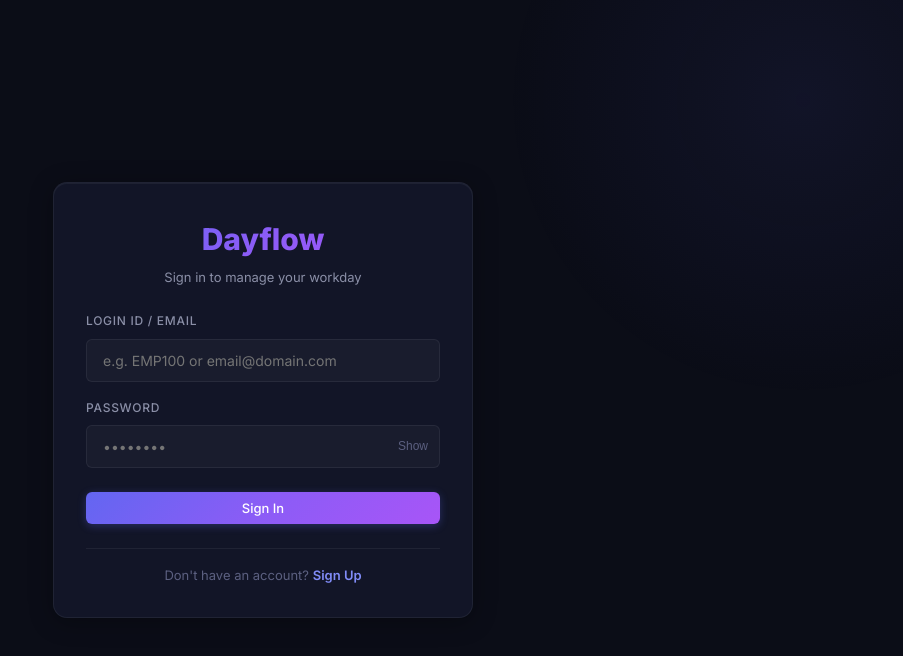
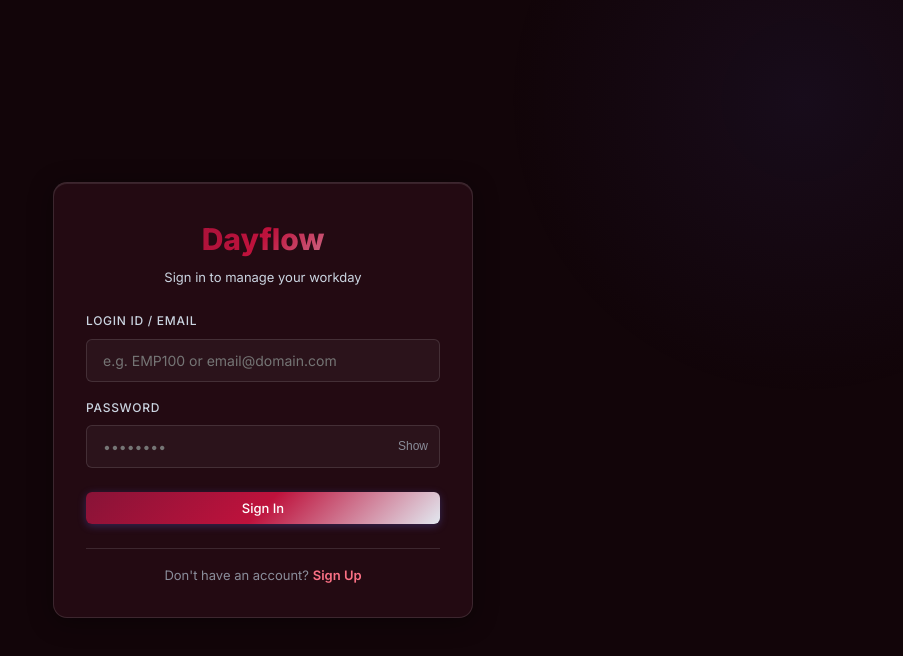
Before and after one commit to TechGajana/Dayflow, a Next.js app in the folder frontend/: page /login in a window 1280 px wide. Shown: the top 656 px of the page, without its empty margins (377-1280 px from the left). Built offline with nearby package versions, Linux system fonts and the light colour scheme; no server answers.

Commit message:
style: Transform design system to Metallic Burgundy and Pearl Silver palette

```diff
--- a/frontend/src/app/globals.css
+++ b/frontend/src/app/globals.css
@@ -5,45 +5,45 @@
 
 @import url('https://fonts.googleapis.com/css2?family=Inter:wght@300;400;500;600;700;800&display=swap');
 
-/* ---- Design Tokens ---- */
+/* ---- Design Tokens — Metallic Burgundy & Pearl Silver Palette ---- */
 :root {
   /* Colors */
-  --bg-primary: #0b0d17;
-  --bg-secondary: #111427;
-  --bg-tertiary: #161a30;
-  --bg-card: rgba(22, 26, 48, 0.7);
-  --bg-card-hover: rgba(30, 35, 60, 0.8);
-  --bg-glass: rgba(255, 255, 255, 0.03);
-  --bg-glass-hover: rgba(255, 255, 255, 0.06);
+  --bg-primary: #120509; /* Deep Metallic Burgundy Black */
+  --bg-secondary: #1e0910; /* Dark Cabernet Burgundy */
+  --bg-tertiary: #2a0c16; /* Satin Wine Container */
+  --bg-card: rgba(42, 12, 22, 0.75); /* Glass Metallic Burgundy */
+  --bg-card-hover: rgba(58, 16, 30, 0.85);
+  --bg-glass: rgba(245, 246, 248, 0.04);
+  --bg-glass-hover: rgba(245, 246, 248, 0.08);
 
-  --border-primary: rgba(255, 255, 255, 0.06);
-  --border-secondary: rgba(255, 255, 255, 0.1);
-  --border-accent: rgba(99, 102, 241, 0.3);
+  --border-primary: rgba(245, 246, 248, 0.12); /* Pearl Silver Shimmer Outline */
+  --border-secondary: rgba(245, 246, 248, 0.2);
+  --border-accent: rgba(225, 29, 72, 0.4); /* Metallic Burgundy Accent Glow */
 
-  --text-primary: #f1f3f9;
-  --text-secondary: #8b8fa7;
-  --text-tertiary: #5c6080;
-  --text-accent: #818cf8;
-  --text-link: #a5b4fc;
+  --text-primary: #f8fafc; /* Crisp Pearl White */
+  --text-secondary: #cbd5e1; /* Luminous Pearl Silver */
+  --text-tertiary: #8a8d9a; /* Muted Platinum */
+  --text-accent: #fb7185; /* Metallic Burgundy Rose Highlight */
+  --text-link: #fda4af; /* Pearl Silver Rose Link */
 
-  --accent-primary: #6366f1;
-  --accent-primary-hover: #818cf8;
-  --accent-gradient: linear-gradient(135deg, #6366f1 0%, #8b5cf6 50%, #a855f7 100%);
-  --accent-gradient-soft: linear-gradient(135deg, rgba(99, 102, 241, 0.15) 0%, rgba(139, 92, 246, 0.15) 100%);
+  --accent-primary: #be123c; /* Rich Metallic Burgundy */
+  --accent-primary-hover: #e11d48;
+  --accent-gradient: linear-gradient(135deg, #881337 0%, #be123c 50%, #e2e8f0 100%); /* Metallic Burgundy to Pearl Silver Shimmer */
+  --accent-gradient-soft: linear-gradient(135deg, rgba(136, 19, 55, 0.3) 0%, rgba(226, 232, 240, 0.15) 100%);
 
   --success: #34d399;
   --warning: #fbbf24;
-  --danger: #f87171;
-  --info: #60a5fa;
+  --danger: #f43f5e;
+  --info: #38bdf8;
 
-  --avatar-gradient: linear-gradient(135deg, #f472b6 0%, #fb923c 50%, #fbbf24 100%);
+  --avatar-gradient: linear-gradient(135deg, #881337 0%, #be123c 50%, #cbd5e1 100%);
 
   /* Shadows */
-  --shadow-sm: 0 1px 2px rgba(0, 0, 0, 0.3);
-  --shadow-md: 0 4px 12px rgba(0, 0, 0, 0.4);
-  --shadow-lg: 0 8px 32px rgba(0, 0, 0, 0.5);
-  --shadow-glow: 0 0 20px rgba(99, 102, 241, 0.15);
-  --shadow-card: 0 4px 24px rgba(0, 0, 0, 0.3), inset 0 1px 0 rgba(255, 255, 255, 0.05);
+  --shadow-sm: 0 1px 2px rgba(0, 0, 0, 0.4);
+  --shadow-md: 0 4px 14px rgba(0, 0, 0, 0.5);
+  --shadow-lg: 0 8px 32px rgba(0, 0, 0, 0.7);
+  --shadow-glow: 0 0 25px rgba(190, 18, 60, 0.35); /* Burgundy Glow */
+  --shadow-card: 0 4px 24px rgba(0, 0, 0, 0.4), inset 0 1px 0 rgba(245, 246, 248, 0.1);
 
   /* Typography */
   --font-family: 'Inter', -apple-system, BlinkMacSystemFont, 'Segoe UI', sans-serif;
```
Also changed, not shown: frontend/src/app/dashboard/page.tsx (+12 -12 lines).
